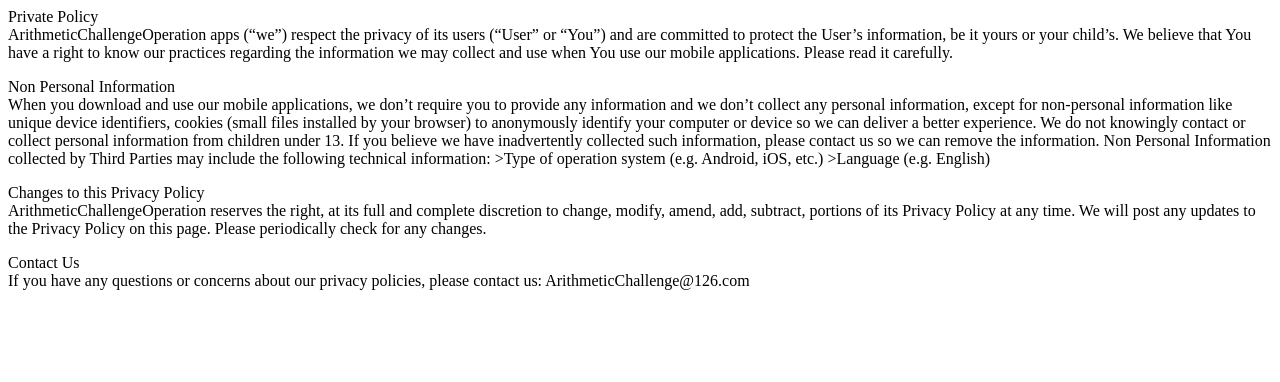
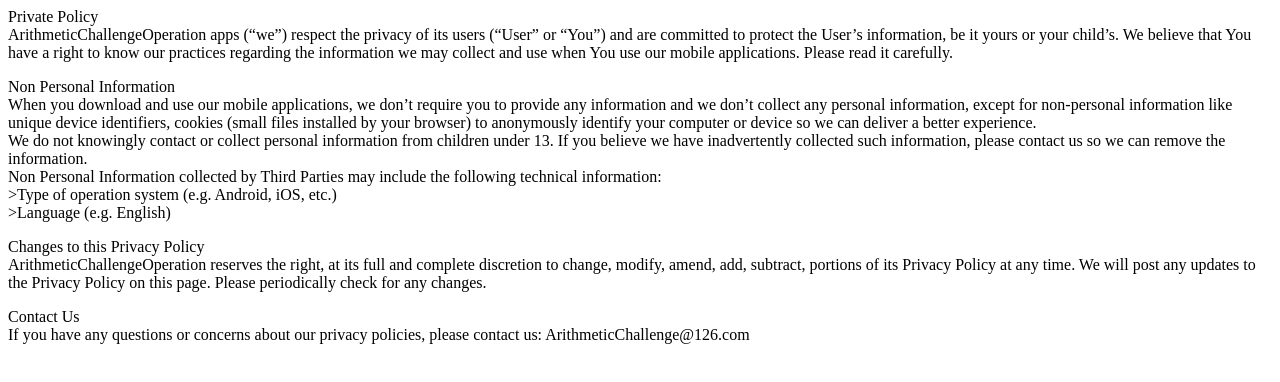
Before and after one commit to txjhh/txj.github.io, a plain HTML site: page index.html in a window 1280 px wide. Drawn offline with Linux system fonts and the light colour scheme.

Commit message:
Update index.html

```diff
--- a/index.html
+++ b/index.html
@@ -15,11 +15,11 @@
        ArithmeticChallengeOperation apps (“we”) respect the privacy of its users (“User” or “You”) and are committed to protect the User’s information, be it yours or your child’s.
        We believe that You have a right to know our practices regarding the information we may collect and use when You use our mobile applications. Please read it carefully.</p>
     <p>Non Personal Information<br />
-       When you download and use our mobile applications, we don’t require you to provide any information and we don’t collect any personal information, except for non-personal information like unique device identifiers, cookies (small files installed by your browser) to anonymously identify your computer or device so we can deliver a better experience.
-       We do not knowingly contact or collect personal information from children under 13. If you believe we have inadvertently collected such information, please contact us so we can remove the information.
-       Non Personal Information collected by Third Parties may include the following technical information:
-       >Type of operation system (e.g. Android, iOS, etc.)
-       >Language (e.g. English)
+       When you download and use our mobile applications, we don’t require you to provide any information and we don’t collect any personal information, except for non-personal information like unique device identifiers, cookies (small files installed by your browser) to anonymously identify your computer or device so we can deliver a better experience.<br />
+       We do not knowingly contact or collect personal information from children under 13. If you believe we have inadvertently collected such information, please contact us so we can remove the information.<br />
+       Non Personal Information collected by Third Parties may include the following technical information:<br />
+       >Type of operation system (e.g. Android, iOS, etc.)<br />
+       >Language (e.g. English)<br />
         </p>
     <p>Changes to this Privacy Policy<br />
         ArithmeticChallengeOperation reserves the right, at its full and complete discretion to change, modify, amend, add, subtract, portions of its Privacy Policy at any time. We will post any updates to the Privacy Policy on this page. Please periodically check for any changes.
```
